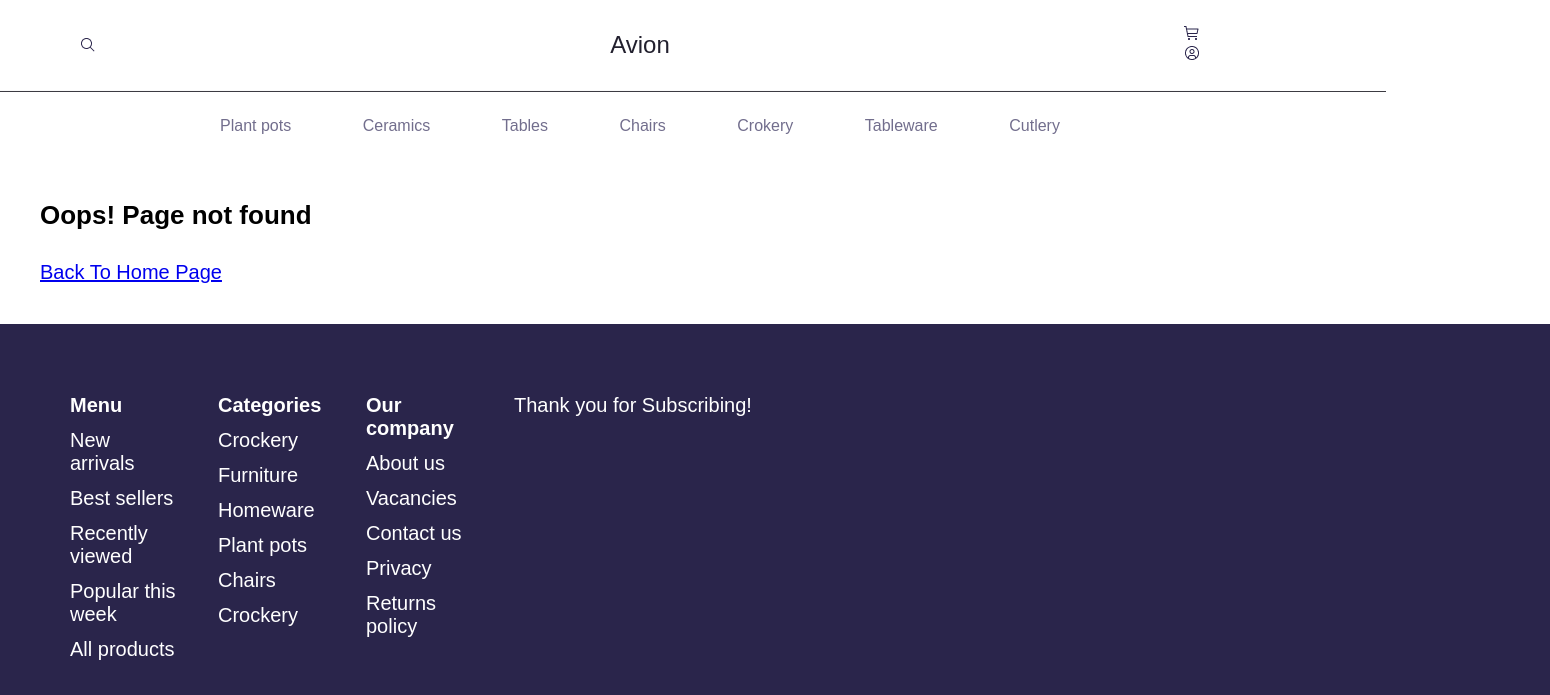
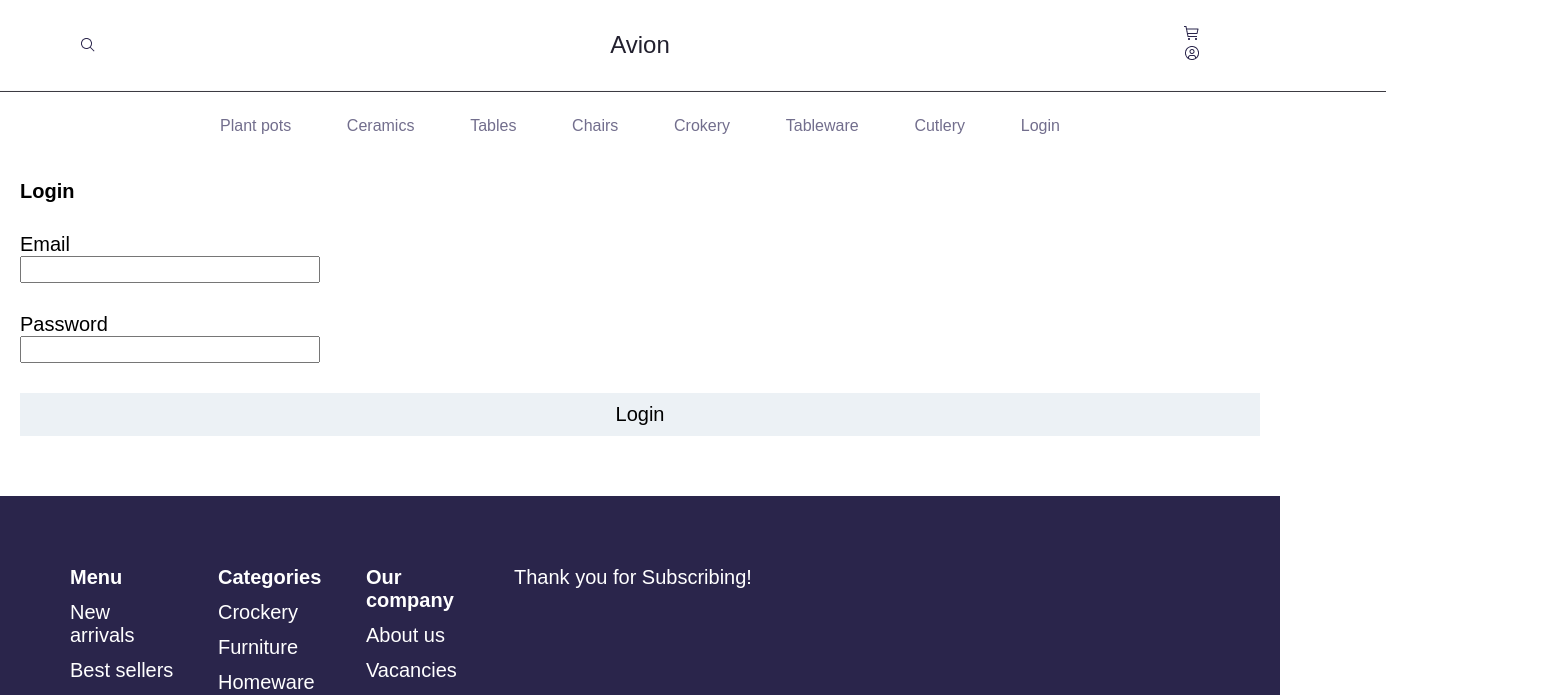
Before and after one commit to alennnsss/avion, a Vue app: page /login in a window 1280 px wide. Shown: the top 695 px of the page, 1550 px wide, since content can reach past the window. Built offline with nearby package versions, Linux system fonts and the light colour scheme; a web font is replaced by a local one.

Commit message:
adding some cool things

```diff
--- a/src/App.vue
+++ b/src/App.vue
@@ -30,6 +30,7 @@ const changeSubscribe = (email) => {
 <template>
   <div>
      <the-header :cart-count="cartCount"/>
+     <div class="gap">
       <main class="main-content">
         <router-view />
       </main>
@@ -37,9 +38,15 @@ const changeSubscribe = (email) => {
         :is-subscribed = "isSubscribed"
       />
      </div>
+  </div>
 </template>
 
 
-<style >
+<style scoped>
+    .gap {
+      display: flex;
+      flex-direction: column;
+      gap: 40px;
+    }
 
 </style>
--- a/src/components/JoinClub.vue
+++ b/src/components/JoinClub.vue
@@ -28,14 +28,13 @@
     .join {
         display: flex;
         flex-direction: column;
-        width: 1440px;
+        width: 1400px;
         height: 440px;
-        margin: 30px;
-        margin: 40px;
+
         justify-content: center;
         align-items: center;
         gap: 30px;
-        background-image: url(../assets/icons/background-image.jpg);
+        background-image: url(../assets/icons/view.jpg);
         background-size: cover;
         background-position: center;
         background-repeat: no-repeat;
--- a/src/components/JoinUs.vue
+++ b/src/components/JoinUs.vue
@@ -125,7 +125,7 @@ const handleBuy = () => {
     }
     footer {
 
-        width: 1550px;
+        width: 100%;
         height: 580px;
         padding: 30px;
         background-color: #2A254B;
--- a/src/components/TheHeader.vue
+++ b/src/components/TheHeader.vue
@@ -1,8 +1,10 @@
 <script setup>
 import { ref, watch, onMounted } from 'vue'
 import { useCartStore } from '../stores/cartStore'
+import { useAuthStore } from '../stores/authStore';
 const cartStore = useCartStore()
 const cart = ref(JSON.parse(localStorage.getItem('avion-cart')) || [])
+const authStore = useAuthStore()
 </script>
 <template>
     <header class="header-container">
@@ -51,7 +53,12 @@ const cart = ref(JSON.parse(localStorage.getItem('avion-cart')) || [])
             <router-link to="#">
                 Cutlery
             </router-link>
-
+            <router-link to="login" v-if="authStore.isAuthenticated !== true">
+                Login
+            </router-link>
+            <router-link to="logout" v-else>
+                Logout
+            </router-link>
         </nav>
 
     </header>
@@ -59,6 +66,9 @@ const cart = ref(JSON.parse(localStorage.getItem('avion-cart')) || [])
 <style scoped>
     * {
         font-size: 16px;
+    }
+    header {
+        width: 100%;
     }
     h1 {
         font-weight: 400;
@@ -114,7 +124,7 @@ const cart = ref(JSON.parse(localStorage.getItem('avion-cart')) || [])
         display: flex;
         justify-content: space-around;
         flex-direction: column;
-        width: 1400px;
+        width: 1440px;
         height: 704px;
         background-image: url(../assets/icons/background-image.jpg);
         background-size: cover;
--- a/src/router/index.js
+++ b/src/router/index.js
@@ -1,9 +1,13 @@
-import { createRouter, createWebHashHistory } from 'vue-router';
+import { createRouter, createWebHistory } from 'vue-router';
+import { useAuthStore } from '../stores/authStore.js';
 import HomeView from '../views/HomeView.vue'
 import CatalogView from '../views/CatalogView.vue'
 import ProductView from '../views/ProductView.vue'
 import Mistake from '../views/Mistake.vue';
 import CartView from '../views/CartView.vue';
+import CheckoutView from '../views/CheckoutView.vue';
+import LoginView from '../views/LoginView.vue';
+import LogoutView from '../views/LogoutView.vue';
 const routes = [
     {
         path: '/avion',
@@ -23,7 +27,24 @@ const routes = [
     {
         path: '/cartview',
         name: 'cart',
-        component: CartView
+        component: CartView,
+        meta: {requiresAuth: true}
+    },
+    {
+        path: '/checkout',
+        name: 'checkout',
+        component: CheckoutView,
+        meta: {requiresAuth: true}
+    },
+    {
+        path: '/login',
+        name: 'login',
+        component: LoginView
+    },
+    {
+        path: '/logout',
+        name: 'logout',
+        component: LogoutView
     },
     {
         path: '/:pathMatch(.*)*',
@@ -33,8 +54,15 @@ const routes = [
 
 ]
 const router = createRouter({
-    history: createWebHashHistory(import.meta.env.BASE_URL),
+    history: createWebHistory(),
     routes
+})
+router.beforeEach((to,from) => {
+    const authStore = useAuthStore()
+    if(to.meta.requiresAuth && !authStore.isAuthenticated) {
+        alert('Необходимо авторизоваться')
+        return {name: 'home'}
+    }
 })
 
 export default router
--- /dev/null
+++ b/src/stores/authStore.js
@@ -0,0 +1,20 @@
+import { defineStore } from "pinia";
+import { ref, computed } from 'vue'
+export const useAuthStore = defineStore('auth',() => {
+    const token = ref(localStorage.getItem('avion_token') || null)
+    const isAuthenticated = computed(() => !!token.value)
+    const login = async(email, password) => {
+        if(email === 'admin@avion.com' && password === '123') {
+            const fakeToken = 'qwerty12345'
+            token.value = fakeToken
+            localStorage.setItem('avion_token', fakeToken)
+            return true
+        }
+        throw new Error('Неверный логин или пароль')
+    }
+    const logout = () => {
+        token.value = null
+        localStorage.removeItem('avion_token')
+    }
+    return { token, isAuthenticated, login, logout }
+})
--- a/src/views/CartView.vue
+++ b/src/views/CartView.vue
@@ -37,9 +37,11 @@
                     <h1>
                         Subtotal £{{ cartStore.totalPrice.toFixed(2) }}
                     </h1>
-                    <button>
-                        Go to checkout
-                    </button>
+                    <router-link to="/checkout">
+                        <button>
+                            Go to checkout
+                        </button>
+                    </router-link>
                 </div>
             </div>
             <div class="quantity-box">
@@ -68,10 +70,21 @@
 
 <script setup>
     import { useCartStore } from '../stores/cartStore';
+    import { onMounted, onUpdated, onUnmounted, ref } from 'vue';
+    const testValue = ref(0)
+    onMounted(() => {
+        console.log('Компонент смонтирован')
+    })
+    onUpdated(() => {
+        console.log('Компонент обновился');
+
+    })
+    onUnmounted(() => {
+        console.log('Компонент уничтожен');
+        //` clearInterval()
+    })
     const cartStore = useCartStore()
-    // const handleBuyClick = (productId) => {
-    //     cartStore.removeFromCart(productId)
-    // }
+
 </script>
 
 <style scoped>
--- /dev/null
+++ b/src/views/CheckoutView.vue
@@ -0,0 +1,67 @@
+<template>
+    <div class="checkout-page">
+        <h2>
+            Оформление заказа
+        </h2>
+        <form @submit.prevent="submitForm" action="" class="checkout-form">
+            <div class="form-group">
+                <label>
+                    Имя
+                </label>
+                <input v-model.trim="formData.name" type="text" placeholder="Введите имя...">
+            </div>
+            <div class="form-group">
+                <label>
+                    Email
+                </label>
+                <input v-model.trim="formData.email" type="email" placeholder="Введите email...">
+            </div>
+            <div class="form-group">
+                <label>
+                    Адрес доставки
+                </label>
+                <input v-model.trim="formData.address" type="text" placeholder="Введите адрес...">
+            </div>
+            <button type="submit" :disabled="isSubmitting">
+                {{ isSubmitting ? 'Отправка' : 'Подтвердить заказ' }}
+            </button>
+        </form>
+    </div>
+</template>
+
+<script setup>
+import { ref, reactive } from 'vue'
+import { apiClient } from '../api'
+import { useCartStore } from '../stores/cartStore'
+import { useRouter } from 'vue-router'
+const router = useRouter()
+const cartStore = useCartStore()
+const isSubmitting = ref(false)
+const formData = reactive({
+    name: '',
+    email: '',
+    address: ''
+})
+const submitForm = async () => {
+    if(!formData.name || !formData.email) {
+        alert('Пожалуйста, заполните имя и email')
+        return
+    }
+    isSubmitting.value = true
+    try{
+        const response = await apiClient.post('/products', {
+            orderData: formData,
+            cartTotal: cartStore.totalPrice
+        })
+        console.log(response.data)
+        alert('Заказ создан')
+        router.push('/')
+    } catch(err) {
+        alert('Что-то пошло не так')
+    }
+}
+</script>
+
+<style>
+
+</style>
--- /dev/null
+++ b/src/views/LoginView.vue
@@ -0,0 +1,56 @@
+<template>
+    <form @submit.prevent="loginForm">
+        <div class="login-page">
+            <h2>
+                Login
+            </h2>
+            <div class="login-page__box">
+                <label for="email"> Email</label>
+                <input name="email" type="email" v-model="email" required>
+            </div>
+            <div class="login-page__box">
+                <label for="password">Password</label>
+                <input type="password" for="password" v-model="password" required>
+            </div>
+            <button type="submit">
+                Login
+            </button>
+        </div>
+    </form>
+</template>
+
+<script setup>
+import router from '../router';
+import { useAuthStore } from '../stores/authStore';
+import { ref } from 'vue';
+const authStore = useAuthStore()
+const email = ref('')
+const password = ref('')
+const loginForm = async() => {
+    try {
+        const success = await authStore.login(email.value, password.value)
+        if(success) {
+            console.log('Login success')
+            router.push('/checkout')
+        }
+    } catch(err){
+        console.log('Error', err.message)
+    }
+}
+</script>
+
+<style scoped>
+    .login-page {
+        display: flex;
+        flex-direction: column;
+        padding: 20px;
+        gap: 30px;
+    }
+    .login-page__box {
+        display: flex;
+        flex-direction: column
+    }
+    input {
+        width: 300px;
+    }
+</style>
--- /dev/null
+++ b/src/views/LogoutView.vue
@@ -0,0 +1,48 @@
+<template>
+  <form @submit.prevent="logoutForm">
+    <div class="logout-page">
+        <h2>Logout</h2>
+        <button>Yes</button>
+        <button>No</button>
+    </div>
+  </form>
+</template>
+
+<script setup>
+import { useRouter } from 'vue-router';
+import { useAuthStore } from '../stores/authStore';
+import { ref } from 'vue'
+const email = ref('')
+const password = ref('')
+const authStore = useAuthStore()
+const router = useRouter()
+const logoutForm = async() => {
+    try {
+        authStore.logout()
+
+        console.log(
+            'Logout success'
+        )
+        router.push('/catalog')
+
+    } catch(error) {
+        console.log('Error', error.message)
+    }
+}
+</script>
+
+<style scoped>
+    .logout-page {
+        justify-content: center;
+        align-items: center;
+        display: flex;
+        flex-direction: column;
+        gap: 30px;
+    }
+    button {
+        width: 118px;
+        height: 56px;
+        background-color: #2A254B;
+        color: white;
+    }
+</style>
```
Also changed, not shown: src/assets/icons/view.jpg (added), src/components/TheFooter.vue (line endings or trailing spaces). Lines whose indentation alone changed are shown as unchanged.
